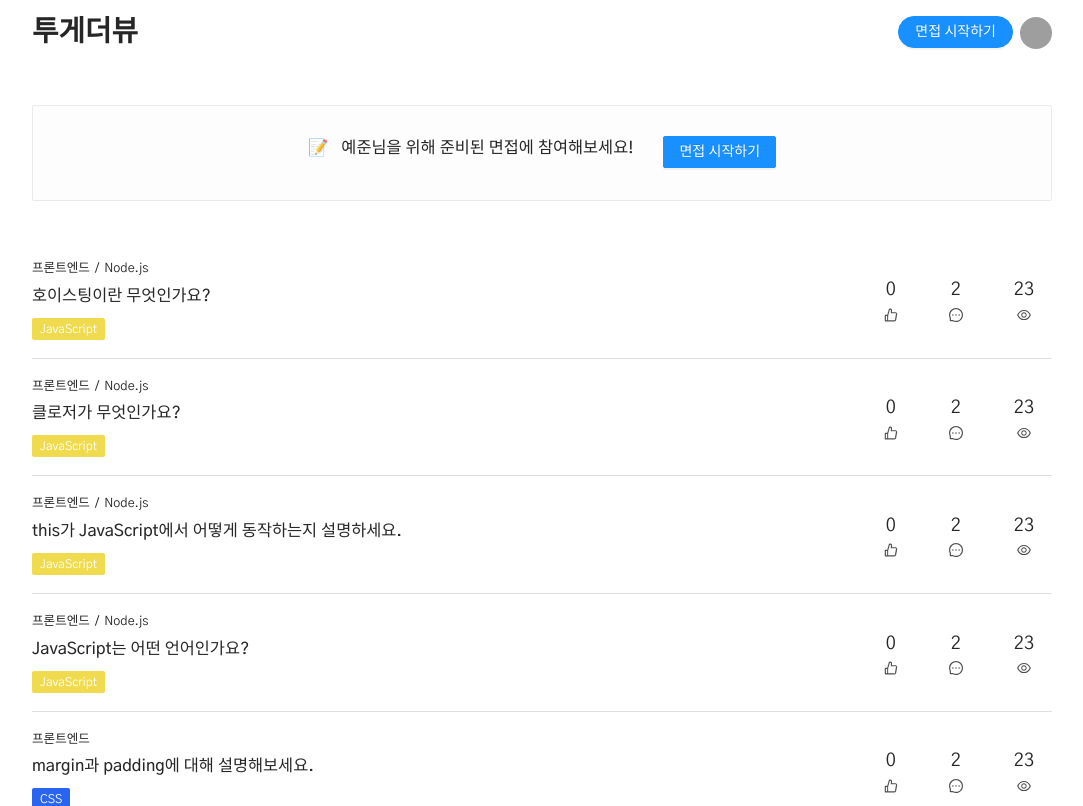
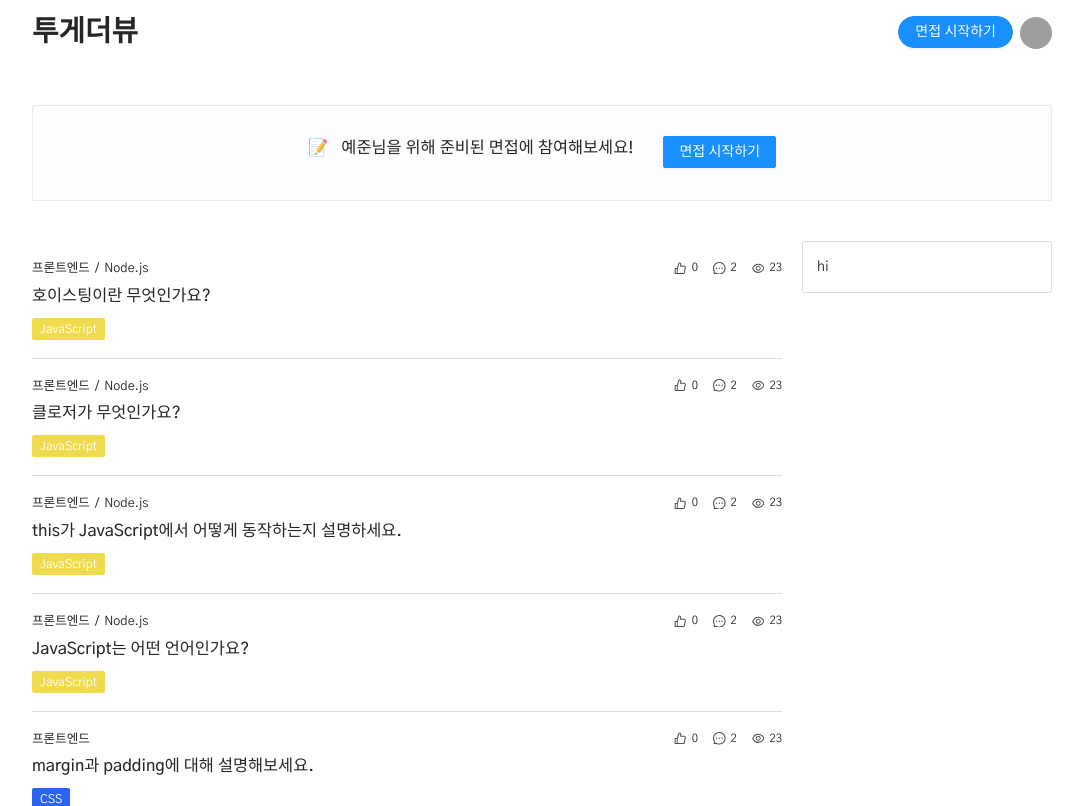
Before and after one commit to togather-view/togather-view-demo, a Next.js app: page /main in a window 1280 px wide. Shown: the top 806 px of the page, without its empty margins (98-1181 px from the left). Built offline with nearby package versions, Linux system fonts and the light colour scheme; grey boxes are pictures that could not be loaded.

Commit message:
feat: QuestionFilter를 메인 페이지 데스크탑 사이즈에 추가

```diff
--- /dev/null
+++ b/src/components/common/QuestionFilter.component.tsx
@@ -0,0 +1,9 @@
+import { memo } from "react";
+
+import styles from "@src/styles/components/QuestionFilter.module.scss";
+
+function QuestionFilterComponent() {
+  return <div className={styles.container}>hi</div>;
+}
+
+export default memo(QuestionFilterComponent);
--- a/src/components/question/QuestionListElement.component.tsx
+++ b/src/components/question/QuestionListElement.component.tsx
@@ -1,7 +1,6 @@
 import { memo, useMemo } from "react";
 import Link from "next/link";
 import { EyeOutlined, LikeOutlined, MessageOutlined } from "@ant-design/icons";
-import classNames from "classnames";
 
 import TagComponent from "@src/components/common/Tag.component";
 
@@ -14,24 +13,6 @@ interface Props {
 }
 
 function QuestionListElement({ question }: Props) {
-  const mobileIconClassName = useMemo(
-    () =>
-      classNames({
-        [styles.icon]: true,
-        [styles.mobile]: true,
-      }),
-    [],
-  );
-
-  const desktopIconClassName = useMemo(
-    () =>
-      classNames({
-        [styles.icon]: true,
-        [styles.desktop]: true,
-      }),
-    [],
-  );
-
   return (
     <div className={styles.listElementContainer}>
       <Link href={`/question/${question.id}`}>
@@ -55,19 +36,16 @@ function QuestionListElement({ question }: Props) {
           </div>
           <div className={styles.info}>
             <div className={styles.element}>
-              <LikeOutlined className={mobileIconClassName} />
+              <LikeOutlined className={styles.icon} />
               <div className={styles.count}>0</div>
-              <LikeOutlined className={desktopIconClassName} />
             </div>
             <div className={styles.element}>
-              <MessageOutlined className={mobileIconClassName} />
+              <MessageOutlined className={styles.icon} />
               <div className={styles.count}>2</div>
-              <MessageOutlined className={desktopIconClassName} />
             </div>
             <div className={styles.element}>
-              <EyeOutlined className={mobileIconClassName} />
+              <EyeOutlined className={styles.icon} />
               <div className={styles.count}>23</div>
-              <EyeOutlined className={desktopIconClassName} />
             </div>
           </div>
         </a>
--- a/src/pages/main/index.tsx
+++ b/src/pages/main/index.tsx
@@ -3,6 +3,7 @@ import { Button } from "antd";
 import Link from "next/link";
 
 import LayoutComponent from "@src/components/common/Layout.component";
+import QuestionFilterComponent from "@src/components/common/QuestionFilter.component";
 import QuestionListElement from "@src/components/question/QuestionListElement.component";
 
 // dummy
@@ -36,7 +37,10 @@ function MainPage() {
             <QuestionListElement key={x.id} question={x} />
           ))}
         </div>
-        <div className={styles.sideWrap}>{/*    Filter          */}</div>
+        <div className={styles.sideWrap}>
+          {/*    Filter          */}
+          <QuestionFilterComponent />
+        </div>
       </div>
     </LayoutComponent>
   );
--- a/src/styles/components/Question.module.scss
+++ b/src/styles/components/Question.module.scss
@@ -44,21 +44,15 @@
     }
 
     .info {
-      display: flex;
-      align-items: center;
-
-      @include tablet {
       position: absolute;
       top: 0;
       right: 0;
-      }
+
+      display: flex;
 
       .element {
-        display: inline;
         text-align: center;
-        padding: 0 18px;
 
-        @include tablet {
         width: 100%;
         display: flex;
         align-items: center;
@@ -66,21 +60,15 @@
 
         padding: 0;
         font-size: $font-size-small;
-        }
 
         &:not(:last-child) {
           margin-right: 15px;
         }
 
         .count {
-          font-size: 1.3em;
-          margin-bottom: 3px;
-
-          @include tablet {
           font-size: $font-size-small;
           margin-left: 5px;
           margin-bottom: 0;
-          }
         }
 
         .icon {
--- /dev/null
+++ b/src/styles/components/QuestionFilter.module.scss
@@ -0,0 +1,10 @@
+@import "../mixin";
+
+.container {
+  position: sticky;
+  top: 80px;
+
+  border: 1px solid $color-border-gray;
+  border-radius: 2px;
+  padding: 14px;
+}
--- a/src/styles/pages/Main.module.scss
+++ b/src/styles/pages/Main.module.scss
@@ -32,3 +32,18 @@
     }
   }
 }
+
+.container {
+
+  @include desktop {
+    display: grid;
+    grid-template-columns: 3fr 1fr;
+    column-gap: 20px;
+  }
+  .listWrap {
+
+  }
+  .sideWrap {
+    height: 100vh;
+  }
+}
```
Lines whose indentation alone changed are shown as unchanged.
